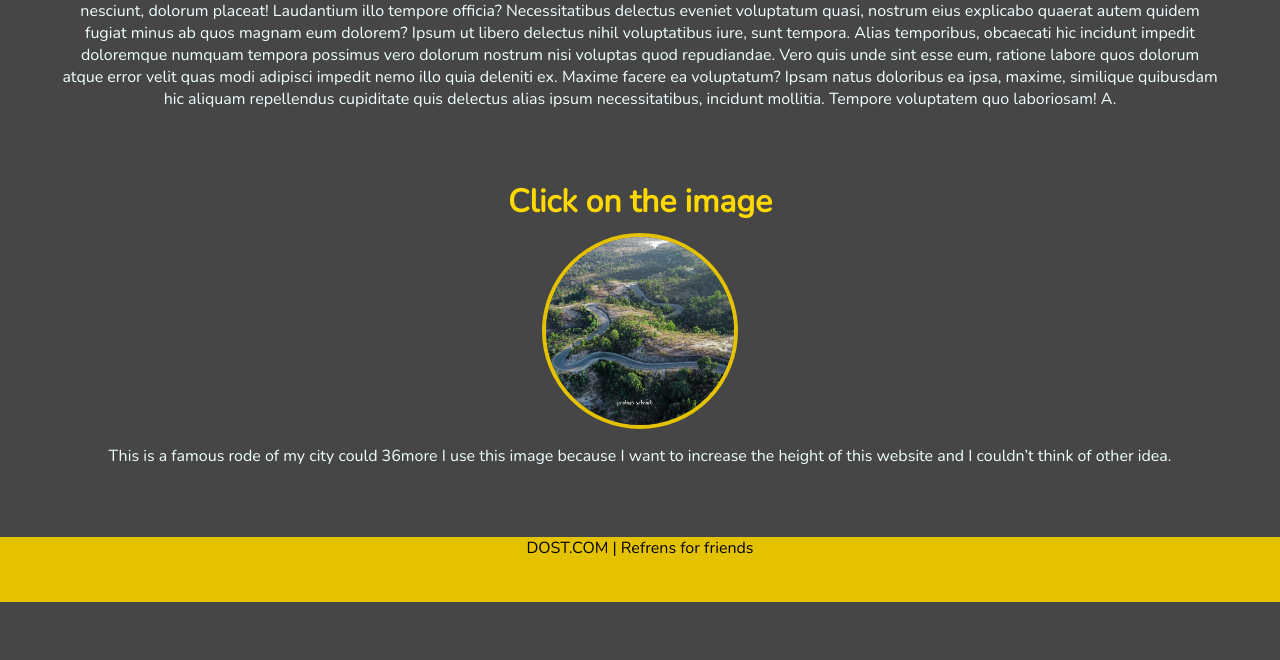
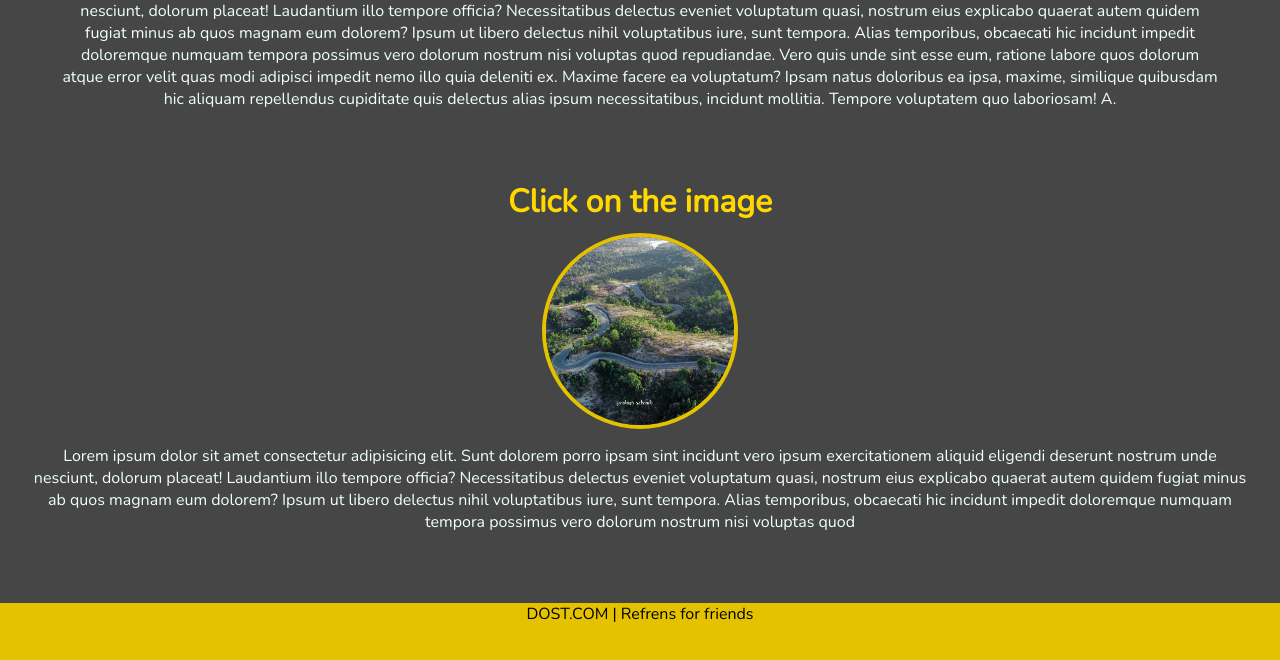
Before and after one commit to AnkitSahu24/Dost.com, a plain HTML site: page index.html in a window 1280 px wide. Shown: the part 695-1355 px from the top of the page. Before the commit the page ends 1297 px from the top, so only its background shows below. Drawn offline with nearby package versions, Linux system fonts and the light colour scheme; a script that the page names is missing.

Commit message:
Update index.html

```diff
--- a/index.html
+++ b/index.html
@@ -54,7 +54,7 @@
             <a href="Home Page_files\Buttons.html">
               <img src="Home Page_files/dost img (4).jpg">
             </a>
-            <p> This is a famous rode of my city could 36more I use this image because I want to increase the height of this website and I couldn’t think of other idea.</p>
+            <p> Lorem ipsum dolor sit amet consectetur adipisicing elit. Sunt dolorem porro ipsam sint incidunt vero ipsum exercitationem aliquid eligendi deserunt nostrum unde nesciunt, dolorum placeat! Laudantium illo tempore officia? Necessitatibus delectus eveniet voluptatum quasi, nostrum eius explicabo quaerat autem quidem fugiat minus ab quos magnam eum dolorem? Ipsum ut libero delectus nihil voluptatibus iure, sunt tempora. Alias temporibus, obcaecati hic incidunt impedit doloremque numquam tempora possimus vero dolorum nostrum nisi voluptas quod </p>
           </div>
         </div>
     </main>
```
